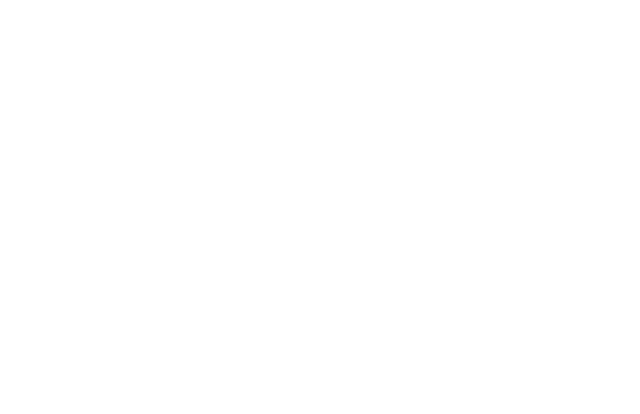
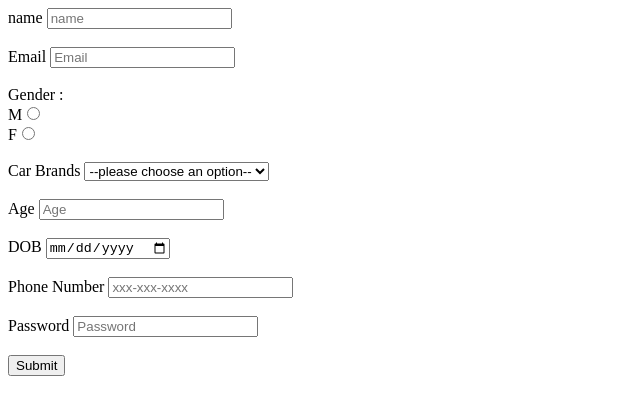
Before and after one commit to acciojob/signup-form-car-kajal-1999-cloud, a website: page main.html in a window 1280 px wide. Shown: the whole page, without its empty margins (0-640 px from the left). Drawn offline with Linux system fonts and the light colour scheme.

Commit message:
created a submission

```diff
--- a/main.html
+++ b/main.html
@@ -12,5 +12,49 @@
 </script>
 
 </body>
+	<section>
+	     <label for="Name" >name</label>
+		<input type="name" name="Name" id=#name placeholder="name" required><br><br>
+		<label for="Email">Email</label>
+		<input type="Email" name="Email" id=#email placeholder="Email" required><br><br>
+	</section>
+
+	<section>
+		 <label for="gender" >Gender :</label><br>
+		 M<input type="radio" Name="gender" id="gender_m"><br>
+		 F<input type="radio" Name="gender" id="gender_f"><br><br>
+	</section>
+
+	<section>
+		<label for="cars">Car Brands</label>
+
+		<select name="cars" id=#cars >
+		<option value="select">--please choose an option--</option>
+		<option value="BMW" name="cars" >BMW</option>
+		<option value="Audi" name="cars" >Audi</option>
+		<option value="Mercedez" name="cars" >Mercedez/</option>
+
+
+
+		</select><br><br>
+	</section>
+	<section>
+		<label for="age">Age</label>
+		<input type="age" name="age" placeholder="Age" required><br><br>
+
+		<label for="date">DOB</label>
+		<input type="date" Name="date"><br><br>
+
+		<label for="number">Phone Number</label>
+		<input type="tel"  name="number" maxlength="10" placeholder="xxx-xxx-xxxx"><br><br>
+
+		<label for="Password" >Password</label>
+		<input type="password" name="Password" placeholder="Password"><br><br>
+
+
+
+	</section>
+		<input type="submit" value="Submit">
+
 
 </html>
```
